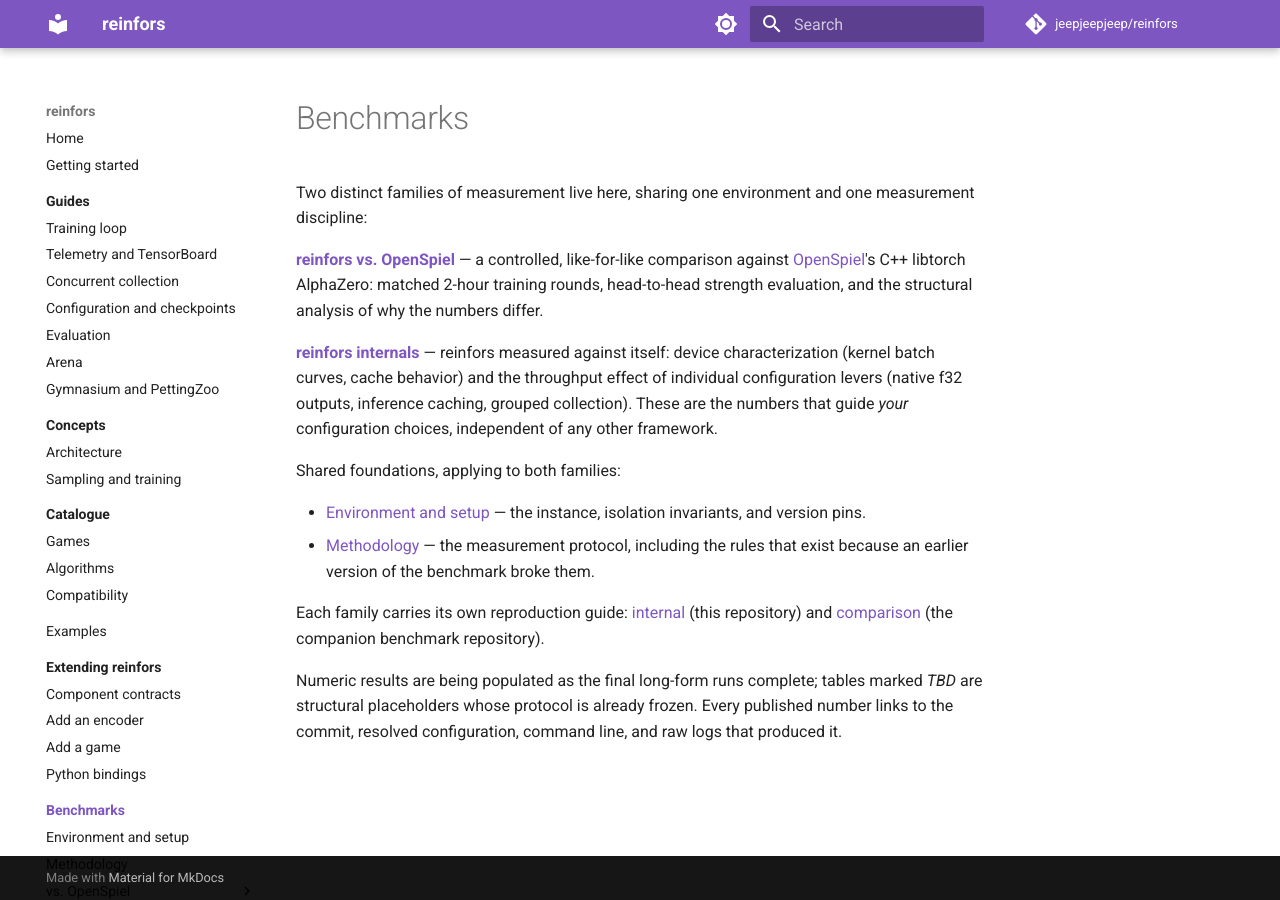
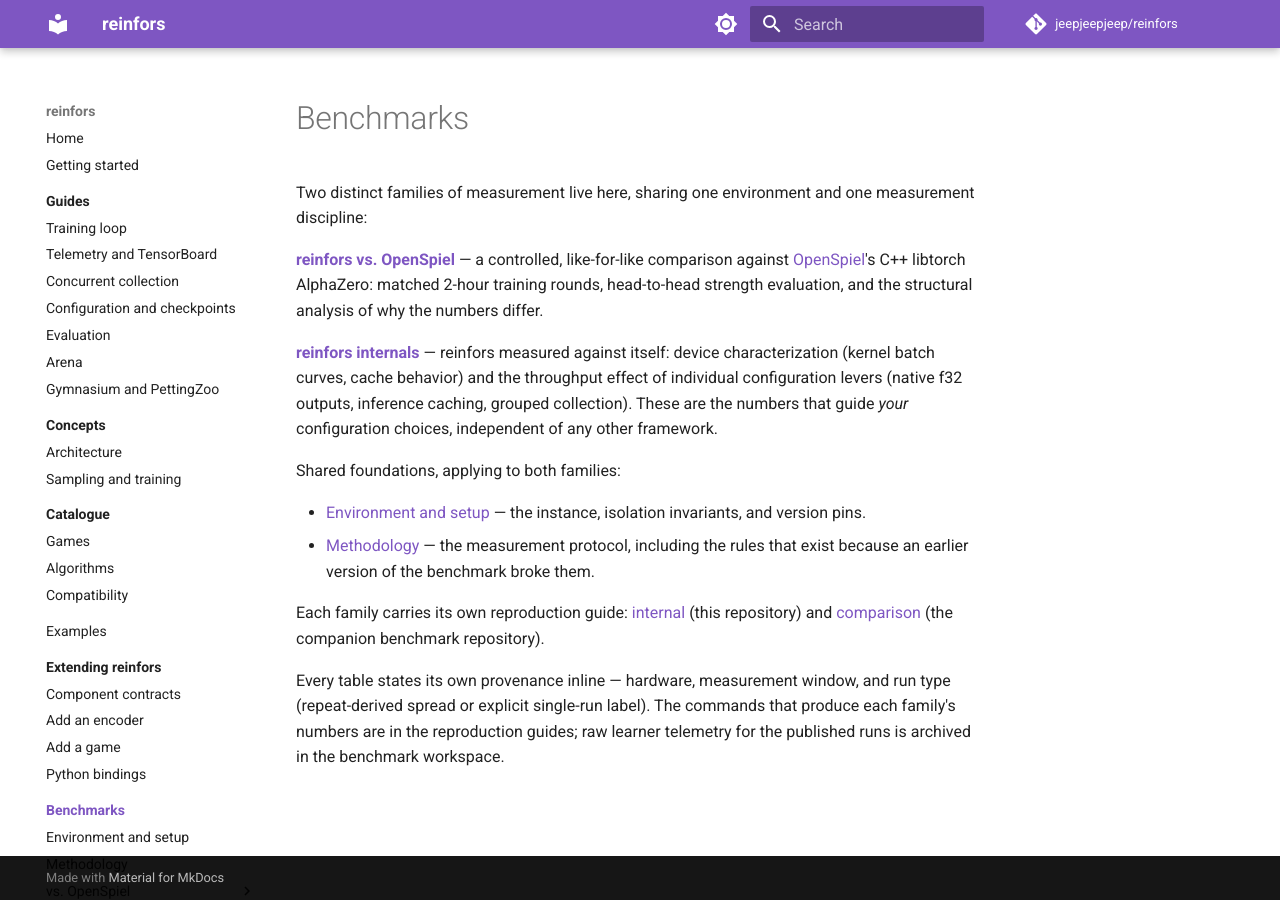
Before and after one commit to jeepjeepjeep/reinfors, an MkDocs documentation site: the page built from docs/benchmarks/index.md, in a window 1280 px wide. Built offline with MkDocs 1.6.1 and Material for MkDocs 9.7.7, drawn with Linux system fonts in a browser that asks for light colours; comment, search, counter and statistics services are not loaded.

Commit message:
benchmarks index: tables are populated; state provenance policy as practiced

```diff
--- a/docs/benchmarks/index.md
+++ b/docs/benchmarks/index.md
@@ -24,6 +24,7 @@
 [internal](internal/reproducing.md) (this repository) and
 [comparison](openspiel/reproducing.md) (the companion benchmark repository).
 
-Numeric results are being populated as the final long-form runs complete; tables marked
-_TBD_ are structural placeholders whose protocol is already frozen. Every published number
-links to the commit, resolved configuration, command line, and raw logs that produced it.
+Every table states its own provenance inline — hardware, measurement window, and run
+type (repeat-derived spread or explicit single-run label). The commands that produce each
+family's numbers are in the reproduction guides; raw learner telemetry for the published
+runs is archived in the benchmark workspace.
```
